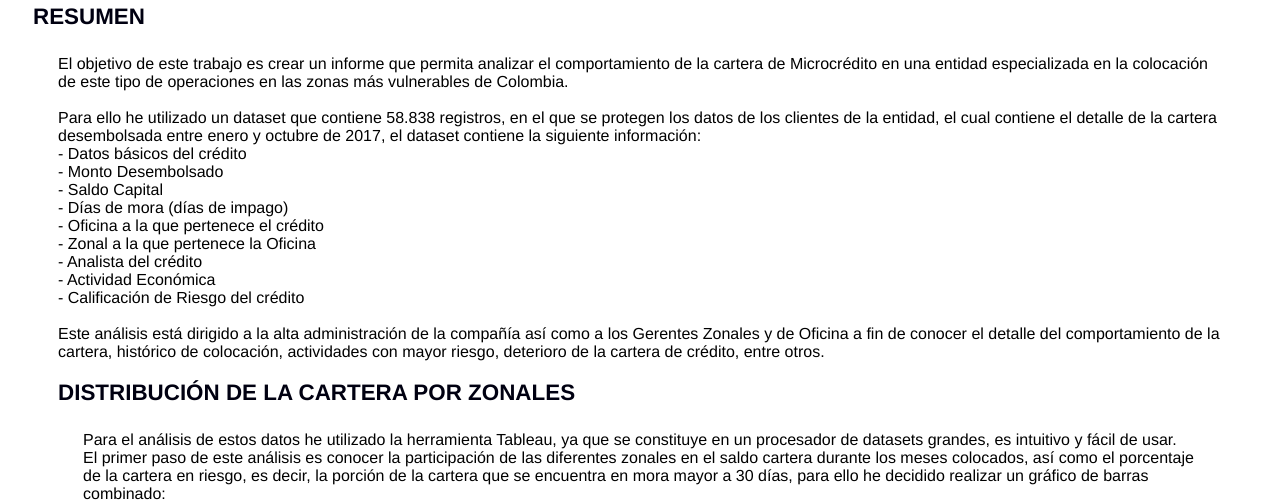
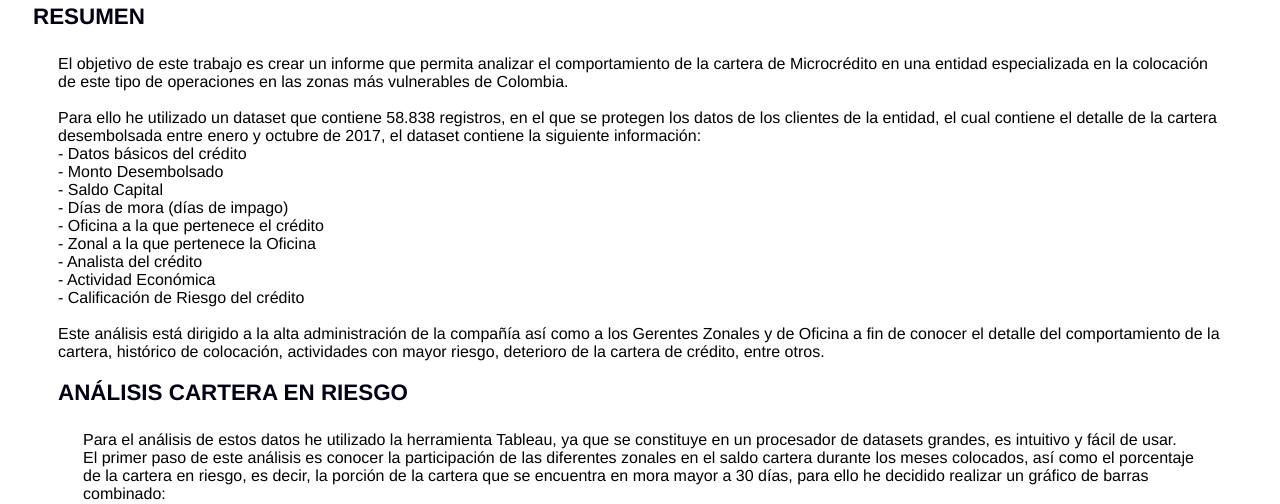
Before and after one commit to Philoasophy/svelte-v8bght, a website: page index.html in a window 1280 px wide. Shown: the part 296-800 px from the top of the page. Drawn offline with Linux system fonts and the light colour scheme.

Commit message:
1 file modified

```diff
--- a/index.html
+++ b/index.html
@@ -85,7 +85,7 @@ Para ello he utilizado un dataset que contiene 58.838 registros, en el que se pr
 Este análisis está dirigido a la alta administración de la compañía así como a los Gerentes Zonales y de Oficina a fin de conocer el detalle del comportamiento de la cartera, histórico de colocación, actividades con mayor riesgo, deterioro de la cartera de crédito, entre otros.
 <h2></h2>
 
- <h2 class="plot-title">Distribución de la Cartera por Zonales</h2>
+ <h2 class="plot-title">Análisis Cartera en Riesgo</h2>
         <div class="text">
           Para el análisis de estos datos he utilizado la herramienta Tableau, ya que se constituye en un procesador de datasets  grandes, es intuitivo y fácil de usar.
            <br>
```
